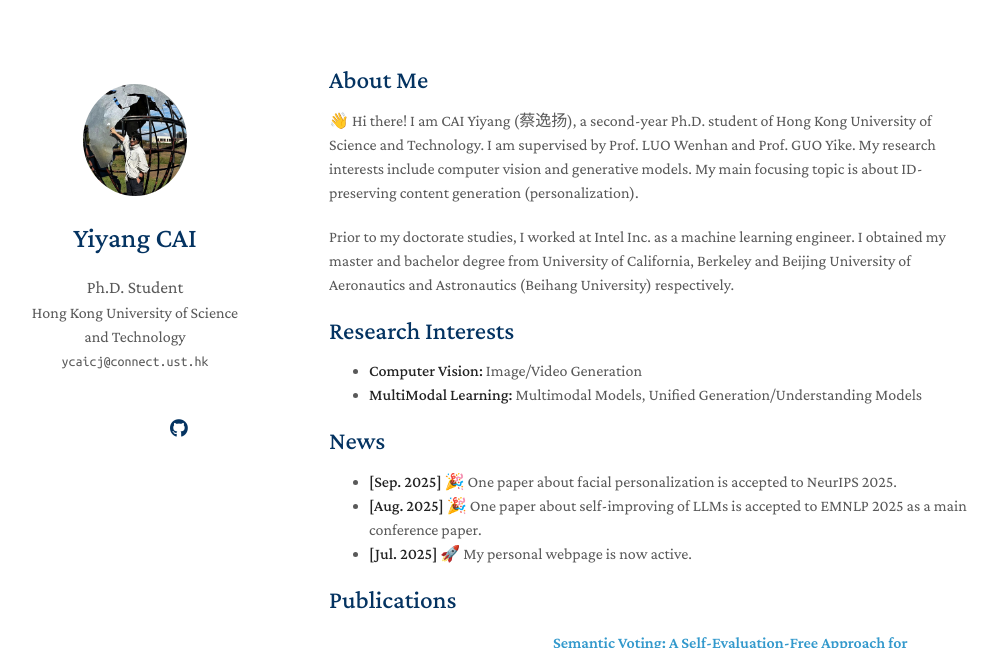
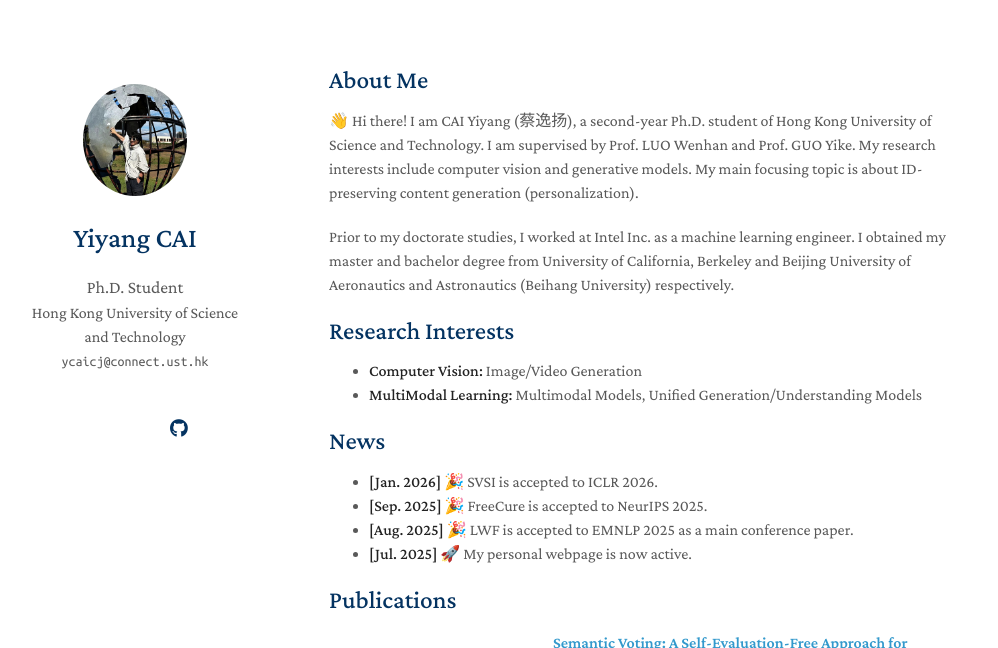
Before and after one commit to YIYANGCAI/YIYANGCAI.github.io, a Jekyll site: the page built from index.md, in a window 1280 px wide and 900 px high, cut to the strip 0-648 px from the top of the window. Shown: the whole strip, without its empty margins (141-1139 px from the left). Built offline with Jekyll 4.4.1, drawn with Linux system fonts in a browser that asks for light colours; a style sheet for code colours, icons or effects is not loaded; our own code applies the rules of GitHub Pages for plain Markdown files.

Commit message:
Update index.md

```diff
--- a/index.md
+++ b/index.md
@@ -15,8 +15,9 @@ Prior to my doctorate studies, I worked at Intel Inc. as a machine learning engi
 
 ## News
 
-- **[Sep. 2025]** 🎉 One paper about facial personalization is accepted to NeurIPS 2025.
-- **[Aug. 2025]** 🎉 One paper about self-improving of LLMs is accepted to EMNLP 2025 as a main conference paper.
+- **[Jan. 2026]** 🎉 SVSI is accepted to ICLR 2026.
+- **[Sep. 2025]** 🎉 FreeCure is accepted to NeurIPS 2025.
+- **[Aug. 2025]** 🎉 LWF is accepted to EMNLP 2025 as a main conference paper.
 - **[Jul. 2025]** 🚀 My personal webpage is now active.
 
 {% include_relative _includes/publications.md %}
```
